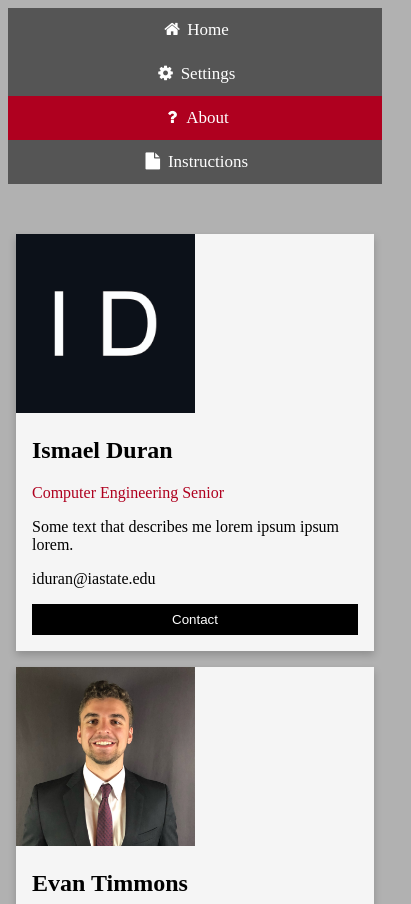
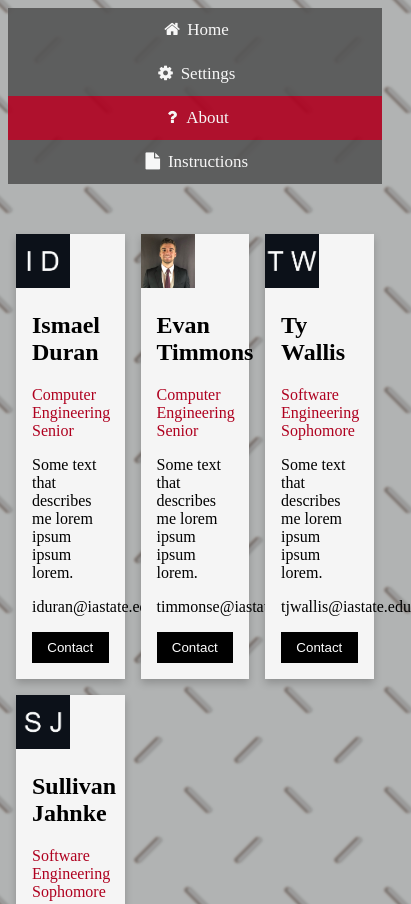
Before and after one commit to timmonse/sortingVis, a plain HTML site: page sortingVis/about.html in a window 390 px wide. Shown: the top 904 px of the page, 411 px wide, since content can reach past the window. Drawn offline with Linux system fonts and the light colour scheme.

Commit message:
New blurred background, working on most pages

```diff
--- a/sortingVis/about.html
+++ b/sortingVis/about.html
@@ -5,7 +5,7 @@
     <title>About</title>
     <link rel="stylesheet" href="resources/css/about.css">
 </head>
-<body style="background-color:rgba(156,156,156,0.78);">
+<body class="body">
 
     <!-- Load an icon library -->
     <link rel="stylesheet" href="https://cdnjs.cloudflare.com/ajax/libs/font-awesome/4.7.0/css/font-awesome.min.css">
--- a/sortingVis/resources/css/Sorting.css
+++ b/sortingVis/resources/css/Sorting.css
@@ -3,6 +3,7 @@
     width: 100%;
     background-color: #555;
     overflow: auto;
+    opacity: 0.9;
 }
 
 /* Navbar links */
--- a/sortingVis/resources/css/about.css
+++ b/sortingVis/resources/css/about.css
@@ -3,6 +3,7 @@
     width: 100%;
     background-color: #555;
     overflow: auto;
+    opacity: 0.9;
 }
 
 /* Navbar links */
@@ -34,6 +35,12 @@
     }
 }
 
+/* Body formatting */
+.body{
+    /* The image used */
+    background-image: url("../images/newTileFour.png");
+}
+
 /* Three columns side by side */
 .column {
     float: left;
@@ -42,13 +49,13 @@
     padding: 0 8px;
 }
 
-/* Display the columns below each other instead of side by side on small screens */
-@media screen and (max-width: 650px) {
-    .column {
-        width: 100%;
-        display: block;
-    }
-}
+/*!* Display the columns below each other instead of side by side on small screens *!*/
+/*@media screen and (max-width: 650px) {*/
+/*    .column {*/
+/*        width: 100%;*/
+/*        display: block;*/
+/*    }*/
+/*}*/
 
 /* Add some shadows to create a card effect */
 .card {
@@ -103,12 +110,12 @@
     padding: 0 8px;
 }
 
-@media screen and (max-width: 650px) {
-    .column {
-        width: 100%;
-        display: block;
-    }
-}
+/*@media screen and (max-width: 650px) {*/
+/*    .column {*/
+/*        width: 100%;*/
+/*        display: block;*/
+/*    }*/
+/*}*/
 
 .card {
     box-shadow: 0 4px 8px 0 rgba(0, 0, 0, 0.2);
--- a/sortingVis/resources/css/instructions.css
+++ b/sortingVis/resources/css/instructions.css
@@ -3,6 +3,7 @@
     width: 100%;
     background-color: #555;
     overflow: auto;
+    opacity: 0.9;
 }
 
 /* Navbar links */
@@ -33,3 +34,9 @@
         display: block;
     }
 }
+
+/* Body formatting */
+.body{
+    /* The image used */
+    background-image: url("../images/newTileFour.png");
+}
--- a/sortingVis/resources/css/mainMenu.css
+++ b/sortingVis/resources/css/mainMenu.css
@@ -3,6 +3,7 @@
     width: 100%;
     background-color: #555;
     overflow: auto;
+    opacity: 0.9;
 }
 
 /* Navbar links */
@@ -36,7 +37,8 @@
 
 /* Body formatting */
 .body{
-    background: url('../images/newTileThree.png');
+    /* The image used */
+    background-image: url("../images/newTileFour.png");
 }
 
 /* Logo centering */
@@ -125,6 +127,7 @@
 
 .btn {
     background: whitesmoke;
+    opacity: 0.8;
     border: none;
     cursor: pointer;
     line-height: 1.5;
@@ -168,6 +171,7 @@ a {
     overflow: hidden;
     cursor: pointer;
     background: whitesmoke;
+    opacity: 0.8;
 }
 
 #button-settings a {
@@ -200,6 +204,7 @@ a {
     overflow: hidden;
     cursor: pointer;
     background: whitesmoke;
+    opacity: 0.8;
 }
 
 #button-about a {
--- a/sortingVis/resources/css/settings.css
+++ b/sortingVis/resources/css/settings.css
@@ -3,6 +3,7 @@
     width: 100%;
     background-color: #555;
     overflow: auto;
+    opacity: 0.9;
 }
 
 /* Navbar links */
@@ -33,3 +34,9 @@
         display: block;
     }
 }
+
+/* Body formatting */
+.body{
+    /* The image used */
+    background-image: url("../images/newTileFour.png");
+}
--- a/sortingVis/resources/css/sortMenu.css
+++ b/sortingVis/resources/css/sortMenu.css
@@ -28,6 +28,13 @@
 .navbar a:hover {
     background-color: #000;
 }
+
+/* Body formatting */
+.body{
+    /* The image used */
+    background-image: url("../images/newTileFour.png");
+}
+
 /* Current/active navbar link */
 .active {
     background-color: #af001f;
```
Also changed, not shown: sortingVis/instructions.html (+1 -1 lines), sortingVis/mainMenu.html (+1 -5 lines), sortingVis/settings.html (+1 -1 lines), sortingVis/sortMenu.html (+1 -1 lines), sortingVis/resources/images/newTileFour.png (added), sortingVis/resources/images/newTileThree.png.
